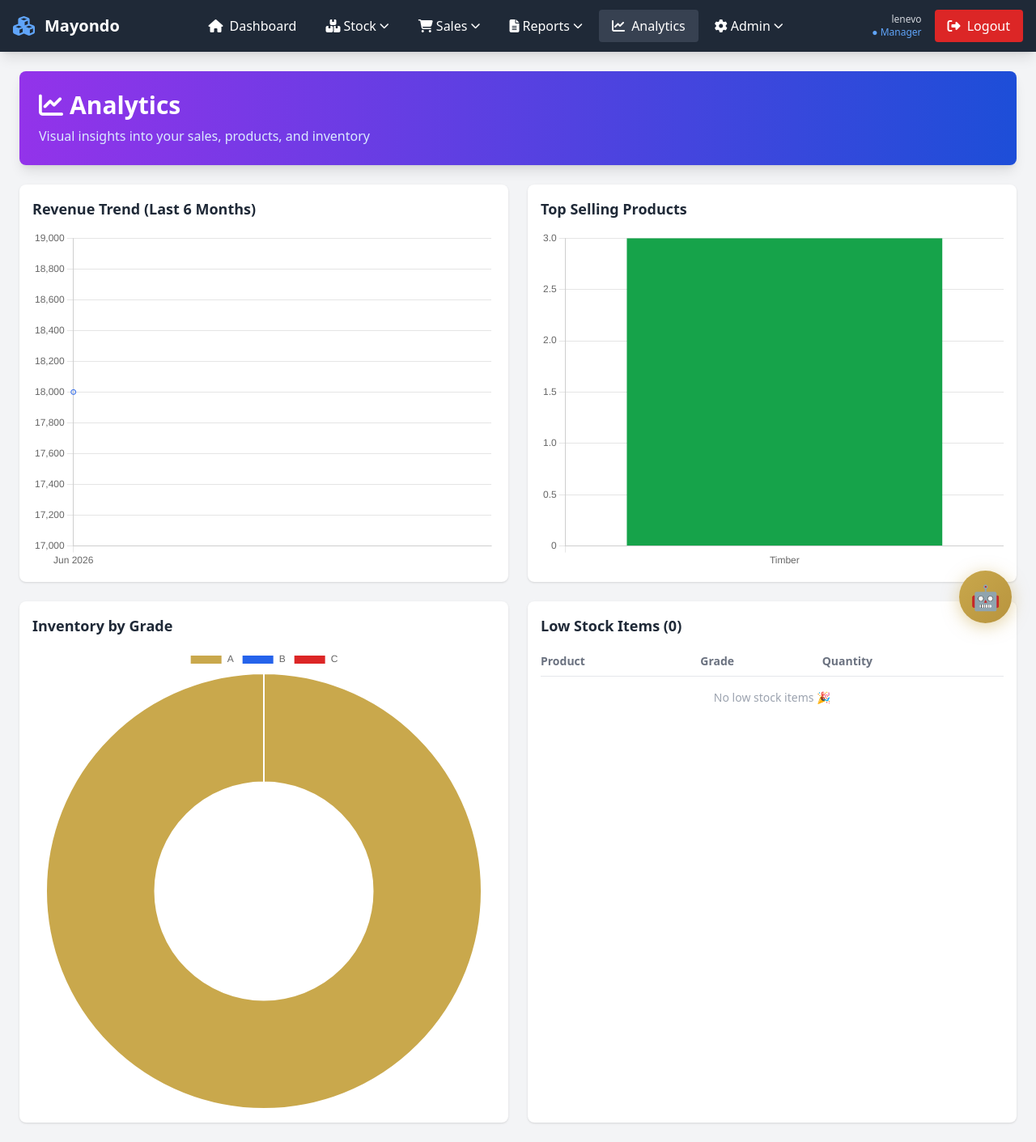
After one commit to Recho1/mayondoproject, a Django app: page /analytics/ in a window 1280 px wide. The commit adds this page. Shown: the whole page at 81% size. Run offline with Django 5.2, Linux system fonts and the light colour scheme; a user stored in the database is signed in; data comes from the database, SQL or seed files in the repository; some libraries are stand-ins or nearby versions.

Commit message:
Replace sidebar with top navbar (dropdown menus), add Analytics dashboard page

```diff
--- a/csepython/csepython/urls.py
+++ b/csepython/csepython/urls.py
@@ -7,7 +7,8 @@ from home.views import (
     dashboardpage, updateuser, sale_receipt, logoutpage,
     monthly_stock_report, allsalesreport,
     add_stock_page, add_sales_page,
-    delete_stock, delete_sale, delete_user
+    delete_stock, delete_sale, delete_user,
+    analytics_page
 )
 
 urlpatterns = [
@@ -19,6 +20,7 @@ urlpatterns = [
     path('login/', loginpage, name='login'),
     path('logout/', logoutpage, name='logout'),
     path('dashboard/', dashboardpage, name='dashboard'),
+    path('analytics/', analytics_page, name='analytics'),
     path('stock/', stockpage, name='stock'),
     path('allsales/', allsalespage, name='allsales'),
     path('allstock/', allstockpage, name='allstock'),
--- /dev/null
+++ b/csepython/home/templates/analytics.html
@@ -0,0 +1,105 @@
+{% extends "base_auth.html" %}
+{% load static %}
+
+{% block content %}
+<div class="space-y-6">
+    <div class="bg-gradient-to-r from-purple-600 to-blue-700 rounded-lg shadow-lg p-6 text-white">
+        <h1 class="text-3xl font-bold"><i class="fas fa-chart-line mr-2"></i>Analytics</h1>
+        <p class="text-blue-100 mt-2">Visual insights into your sales, products, and inventory</p>
+    </div>
+
+    <div class="grid grid-cols-1 lg:grid-cols-2 gap-6">
+        <div class="bg-white rounded-lg shadow p-4">
+            <h3 class="text-lg font-bold text-gray-800 mb-3">Revenue Trend (Last 6 Months)</h3>
+            <canvas id="revenueChart" height="220"></canvas>
+        </div>
+
+        <div class="bg-white rounded-lg shadow p-4">
+            <h3 class="text-lg font-bold text-gray-800 mb-3">Top Selling Products</h3>
+            <canvas id="productsChart" height="220"></canvas>
+        </div>
+
+        <div class="bg-white rounded-lg shadow p-4">
+            <h3 class="text-lg font-bold text-gray-800 mb-3">Inventory by Grade</h3>
+            <canvas id="gradeChart" height="220"></canvas>
+        </div>
+
+        <div class="bg-white rounded-lg shadow p-4">
+            <h3 class="text-lg font-bold text-gray-800 mb-3">Low Stock Items ({{ low_stock_count }})</h3>
+            <div class="overflow-y-auto max-h-72">
+                <table class="w-full text-sm">
+                    <thead>
+                        <tr class="text-left text-gray-500 border-b">
+                            <th class="py-2">Product</th>
+                            <th class="py-2">Grade</th>
+                            <th class="py-2">Quantity</th>
+                        </tr>
+                    </thead>
+                    <tbody>
+                        {% for item in low_stock_items %}
+                        <tr class="border-b">
+                            <td class="py-2">{{ item.productname }}</td>
+                            <td class="py-2">{{ item.quality }}</td>
+                            <td class="py-2 text-red-600 font-bold">{{ item.quantity }}</td>
+                        </tr>
+                        {% empty %}
+                        <tr><td colspan="3" class="py-4 text-center text-gray-400">No low stock items 🎉</td></tr>
+                        {% endfor %}
+                    </tbody>
+                </table>
+            </div>
+        </div>
+    </div>
+</div>
+
+<script src="https://cdnjs.cloudflare.com/ajax/libs/Chart.js/4.4.1/chart.umd.min.js"></script>
+<script>
+    const revenueLabels = {{ revenue_labels|safe }};
+    const revenueValues = {{ revenue_values|safe }};
+    const productLabels = {{ product_labels|safe }};
+    const productValues = {{ product_values|safe }};
+    const gradeLabels = {{ grade_labels|safe }};
+    const gradeValues = {{ grade_values|safe }};
+
+    new Chart(document.getElementById('revenueChart'), {
+        type: 'line',
+        data: {
+            labels: revenueLabels,
+            datasets: [{
+                label: 'Revenue (UGX)',
+                data: revenueValues,
+                borderColor: '#2563eb',
+                backgroundColor: 'rgba(37, 99, 235, 0.1)',
+                tension: 0.3,
+                fill: true
+            }]
+        },
+        options: { responsive: true, plugins: { legend: { display: false } } }
+    });
+
+    new Chart(document.getElementById('productsChart'), {
+        type: 'bar',
+        data: {
+            labels: productLabels,
+            datasets: [{
+                label: 'Units Sold',
+                data: productValues,
+                backgroundColor: '#16a34a'
+            }]
+        },
+        options: { responsive: true, plugins: { legend: { display: false } } }
+    });
+
+    new Chart(document.getElementById('gradeChart'), {
+        type: 'doughnut',
+        data: {
+            labels: gradeLabels,
+            datasets: [{
+                data: gradeValues,
+                backgroundColor: ['#c9a84c', '#2563eb', '#dc2626']
+            }]
+        },
+        options: { responsive: true }
+    });
+</script>
+{% endblock %}
--- a/csepython/home/templates/base_auth.html
+++ b/csepython/home/templates/base_auth.html
@@ -17,87 +17,30 @@
             overflow-x: hidden;
             background: #f3f4f6;
         }
-
-        /* Sidebar */
-        #sidebar {
-            position: fixed;
-            top: 0;
-            left: 0;
-            height: 100vh;
-            z-index: 50;
-            overflow: hidden;
-            background: #1f2937;
-            width: 256px;
-            transition: width 0.3s cubic-bezier(0.4, 0, 0.2, 1);
+        #mainContent {
+            width: 100%;
+            background: #f3f4f6;
+            padding-top: 1.5rem;
         }
-        #sidebar:hover {
-            overflow-y: auto;
-        }
-        #sidebar.collapsed {
-            width: 64px;
-        }
-
-        /* Main Content */
-        #mainContent {
-            margin-left: 256px;
-            min-height: 100vh;
-            background: #f3f4f6;
-            transition: margin-left 0.3s cubic-bezier(0.4, 0, 0.2, 1);
-            width: auto;
-        }
-        #mainContent.expanded {
-            margin-left: 64px;
-        }
-
-        /* Mobile */
-        @media (max-width: 768px) {
-            #sidebar {
-                transform: translateX(-100%);
-                transition: transform 0.3s ease;
-                width: 280px !important;
-            }
-            #sidebar.mobile-open {
-                transform: translateX(0);
-            }
-            #mainContent {
-                margin-left: 0 !important;
-            }
-            .mobile-overlay {
-                display: none;
-                position: fixed;
-                inset: 0;
-                background: rgba(0,0,0,0.5);
-                z-index: 40;
-            }
-            .mobile-overlay.show {
-                display: block;
-            }
-        }
-
         .container-custom {
             max-width: 100%;
-            padding: 1.5rem;
+            padding: 0 1.5rem 1.5rem;
+        }
+        .nav-dropdown {
+            position: absolute;
+            top: 100%;
+            left: 0;
+            min-width: 200px;
+            background: #1f2937;
+            border-radius: 0 0 8px 8px;
+            box-shadow: 0 10px 25px rgba(0,0,0,0.3);
+            z-index: 60;
         }
     </style>
 </head>
 <body>
-    <!-- Sidebar -->
-    <div id="sidebar">
-        {% include "sidebar.html" %}
-    </div>
+    {% include "navbar.html" %}
 
-    <!-- Mobile overlay -->
-    <div id="mobileOverlay" class="mobile-overlay" onclick="closeMobileSidebar()"></div>
-
-    <!-- Mobile menu toggle -->
-    <div class="lg:hidden bg-gray-800 text-white p-4 flex justify-between items-center">
-        <h1 class="text-xl font-bold">Mayondo</h1>
-        <button onclick="toggleMobileSidebar()" class="text-white focus:outline-none">
-            <i class="fas fa-bars text-2xl"></i>
-        </button>
-    </div>
-
-    <!-- Main Content -->
     <div id="mainContent">
         <div class="container-custom mx-auto">
             {% block content %}
@@ -105,92 +48,8 @@
         </div>
     </div>
 
-    <!-- CHAT WIDGET - MANAGERS ONLY -->
     {% if user.is_authenticated and user.profile.role == "manager" %}
         {% include "chat_widget.html" %}
     {% endif %}
-
-    <script>
-        // Toggle sidebar collapse
-        function toggleSidebar() {
-            const sidebar = document.getElementById('sidebar');
-            const mainContent = document.getElementById('mainContent');
-            const isCollapsed = sidebar.classList.toggle('collapsed');
-            mainContent.classList.toggle('expanded');
-
-            localStorage.setItem('sidebarCollapsed', isCollapsed ? 'true' : 'false');
-
-            const icon = document.getElementById('toggleIcon');
-            if (icon) {
-                icon.className = isCollapsed ? 'fas fa-chevron-right text-xl' : 'fas fa-chevron-left text-xl';
-            }
-
-            const navTexts = document.querySelectorAll('.nav-text');
-            navTexts.forEach(el => {
-                el.style.display = isCollapsed ? 'none' : 'inline';
-            });
-
-            const sidebarTitle = document.getElementById('sidebarTitle');
-            if (sidebarTitle) {
-                sidebarTitle.style.display = isCollapsed ? 'none' : 'block';
-            }
-        }
-
-        function toggleMobileSidebar() {
-            document.getElementById('sidebar').classList.toggle('mobile-open');
-            document.getElementById('mobileOverlay').classList.toggle('show');
-        }
-
-        function closeMobileSidebar() {
-            document.getElementById('sidebar').classList.remove('mobile-open');
-            document.getElementById('mobileOverlay').classList.remove('show');
-        }
-
-        document.addEventListener('DOMContentLoaded', function() {
-            const isCollapsed = localStorage.getItem('sidebarCollapsed') === 'true';
-            const sidebar = document.getElementById('sidebar');
-            const mainContent = document.getElementById('mainContent');
-
-            if (isCollapsed && window.innerWidth > 768) {
-                sidebar.classList.add('collapsed');
-                mainContent.classList.add('expanded');
-
-                const icon = document.getElementById('toggleIcon');
-                if (icon) {
-                    icon.className = 'fas fa-chevron-right text-xl';
-                }
-
-                const navTexts = document.querySelectorAll('.nav-text');
-                navTexts.forEach(el => {
-                    el.style.display = 'none';
-                });
-
-                const sidebarTitle = document.getElementById('sidebarTitle');
-                if (sidebarTitle) {
-                    sidebarTitle.style.display = 'none';
-                }
-            }
-        });
-
-        window.addEventListener('resize', function() {
-            const sidebar = document.getElementById('sidebar');
-            const mainContent = document.getElementById('mainContent');
-
-            if (window.innerWidth > 768) {
-                sidebar.style.transform = '';
-                const isCollapsed = localStorage.getItem('sidebarCollapsed') === 'true';
-                if (isCollapsed) {
-                    sidebar.classList.add('collapsed');
-                    mainContent.classList.add('expanded');
-                } else {
-                    sidebar.classList.remove('collapsed');
-                    mainContent.classList.remove('expanded');
-                }
-            } else {
-                mainContent.classList.remove('expanded');
-                sidebar.classList.remove('collapsed');
-            }
-        });
-    </script>
 </body>
 </html>
--- /dev/null
+++ b/csepython/home/templates/navbar.html
@@ -0,0 +1,136 @@
+{% load static %}
+<nav class="bg-gray-800 text-white sticky top-0 z-50 shadow-lg">
+    <div class="max-w-full px-4">
+        <div class="flex items-center justify-between h-16">
+            <div class="flex items-center space-x-3 flex-shrink-0">
+                <i class="fas fa-cubes text-2xl text-blue-400"></i>
+                <span class="text-xl font-bold whitespace-nowrap">Mayondo</span>
+            </div>
+
+            <div class="hidden lg:flex items-center space-x-1">
+                {% if is_manager %}
+                <a href="{% url 'dashboard' %}" class="px-4 py-2 rounded hover:bg-gray-700 transition {% if request.path == '/dashboard/' %}bg-gray-700{% endif %}">
+                    <i class="fas fa-home mr-1"></i> Dashboard
+                </a>
+                <div class="relative nav-item">
+                    <button onclick="toggleDropdown('stockDropdown')" class="px-4 py-2 rounded hover:bg-gray-700 transition flex items-center">
+                        <i class="fas fa-boxes mr-1"></i> Stock <i class="fas fa-chevron-down ml-1 text-xs"></i>
+                    </button>
+                    <div id="stockDropdown" class="nav-dropdown hidden">
+                        <a href="{% url 'stock' %}" class="block px-4 py-3 hover:bg-gray-700 transition"><i class="fas fa-boxes w-5"></i> Stock</a>
+                        <a href="{% url 'add_stock' %}" class="block px-4 py-3 hover:bg-gray-700 transition"><i class="fas fa-plus-circle w-5"></i> Add Stock</a>
+                        <a href="{% url 'allstock' %}" class="block px-4 py-3 hover:bg-gray-700 transition"><i class="fas fa-list w-5"></i> All Stock</a>
+                    </div>
+                </div>
+                {% endif %}
+
+                <div class="relative nav-item">
+                    <button onclick="toggleDropdown('salesDropdown')" class="px-4 py-2 rounded hover:bg-gray-700 transition flex items-center">
+                        <i class="fas fa-shopping-cart mr-1"></i> Sales <i class="fas fa-chevron-down ml-1 text-xs"></i>
+                    </button>
+                    <div id="salesDropdown" class="nav-dropdown hidden">
+                        <a href="{% url 'sales' %}" class="block px-4 py-3 hover:bg-gray-700 transition"><i class="fas fa-shopping-cart w-5"></i> Sales</a>
+                        <a href="{% url 'add_sales' %}" class="block px-4 py-3 hover:bg-gray-700 transition"><i class="fas fa-plus-circle w-5"></i> Add Sale</a>
+                        <a href="{% url 'allsales' %}" class="block px-4 py-3 hover:bg-gray-700 transition"><i class="fas fa-list w-5"></i> All Sales</a>
+                    </div>
+                </div>
+
+                {% if is_manager %}
+                <div class="relative nav-item">
+                    <button onclick="toggleDropdown('reportsDropdown')" class="px-4 py-2 rounded hover:bg-gray-700 transition flex items-center">
+                        <i class="fas fa-file-alt mr-1"></i> Reports <i class="fas fa-chevron-down ml-1 text-xs"></i>
+                    </button>
+                    <div id="reportsDropdown" class="nav-dropdown hidden">
+                        <a href="{% url 'monthly_stock_report' %}" class="block px-4 py-3 hover:bg-gray-700 transition"><i class="fas fa-file-alt w-5"></i> Stock Report</a>
+                        <a href="{% url 'salesreport' %}" class="block px-4 py-3 hover:bg-gray-700 transition"><i class="fas fa-chart-bar w-5"></i> Sales Report</a>
+                    </div>
+                </div>
+
+                <a href="{% url 'analytics' %}" class="px-4 py-2 rounded hover:bg-gray-700 transition {% if request.path == '/analytics/' %}bg-gray-700{% endif %}">
+                    <i class="fas fa-chart-line mr-1"></i> Analytics
+                </a>
+
+                <div class="relative nav-item">
+                    <button onclick="toggleDropdown('adminDropdown')" class="px-4 py-2 rounded hover:bg-gray-700 transition flex items-center">
+                        <i class="fas fa-cog mr-1"></i> Admin <i class="fas fa-chevron-down ml-1 text-xs"></i>
+                    </button>
+                    <div id="adminDropdown" class="nav-dropdown hidden">
+                        <a href="{% url 'allusers' %}" class="block px-4 py-3 hover:bg-gray-700 transition"><i class="fas fa-users w-5"></i> Users</a>
+                        <a href="/admin/" target="_blank" class="block px-4 py-3 hover:bg-gray-700 transition"><i class="fas fa-cog w-5"></i> Admin Panel</a>
+                    </div>
+                </div>
+                {% endif %}
+            </div>
+
+            <div class="hidden lg:flex items-center space-x-4">
+                <div class="text-right text-xs">
+                    <p class="text-gray-300">{{ user.username }}</p>
+                    <p>
+                        {% if is_manager %}
+                        <span class="text-blue-400">● Manager</span>
+                        {% else %}
+                        <span class="text-green-400">● Sales Agent</span>
+                        {% endif %}
+                    </p>
+                </div>
+                <a href="{% url 'logout' %}" class="px-4 py-2 rounded bg-red-600 hover:bg-red-700 transition">
+                    <i class="fas fa-sign-out-alt mr-1"></i> Logout
+                </a>
+            </div>
+
+            <button onclick="toggleMobileNav()" class="lg:hidden text-white focus:outline-none">
+                <i class="fas fa-bars text-2xl"></i>
+            </button>
+        </div>
+    </div>
+
+    <div id="mobileNavPanel" class="hidden lg:hidden bg-gray-900 px-4 py-3 space-y-1">
+        {% if is_manager %}
+        <a href="{% url 'dashboard' %}" class="block px-3 py-2 rounded hover:bg-gray-700"><i class="fas fa-home w-5"></i> Dashboard</a>
+        <p class="text-xs text-gray-400 uppercase px-3 pt-2">Stock</p>
+        <a href="{% url 'stock' %}" class="block px-3 py-2 rounded hover:bg-gray-700 pl-6"><i class="fas fa-boxes w-5"></i> Stock</a>
+        <a href="{% url 'add_stock' %}" class="block px-3 py-2 rounded hover:bg-gray-700 pl-6"><i class="fas fa-plus-circle w-5"></i> Add Stock</a>
+        <a href="{% url 'allstock' %}" class="block px-3 py-2 rounded hover:bg-gray-700 pl-6"><i class="fas fa-list w-5"></i> All Stock</a>
+        {% endif %}
+
+        <p class="text-xs text-gray-400 uppercase px-3 pt-2">Sales</p>
+        <a href="{% url 'sales' %}" class="block px-3 py-2 rounded hover:bg-gray-700 pl-6"><i class="fas fa-shopping-cart w-5"></i> Sales</a>
+        <a href="{% url 'add_sales' %}" class="block px-3 py-2 rounded hover:bg-gray-700 pl-6"><i class="fas fa-plus-circle w-5"></i> Add Sale</a>
+        <a href="{% url 'allsales' %}" class="block px-3 py-2 rounded hover:bg-gray-700 pl-6"><i class="fas fa-list w-5"></i> All Sales</a>
+
+        {% if is_manager %}
+        <p class="text-xs text-gray-400 uppercase px-3 pt-2">Reports</p>
+        <a href="{% url 'monthly_stock_report' %}" class="block px-3 py-2 rounded hover:bg-gray-700 pl-6"><i class="fas fa-file-alt w-5"></i> Stock Report</a>
+        <a href="{% url 'salesreport' %}" class="block px-3 py-2 rounded hover:bg-gray-700 pl-6"><i class="fas fa-chart-bar w-5"></i> Sales Report</a>
+        <a href="{% url 'analytics' %}" class="block px-3 py-2 rounded hover:bg-gray-700 pl-6"><i class="fas fa-chart-line w-5"></i> Analytics</a>
+
+        <p class="text-xs text-gray-400 uppercase px-3 pt-2">Admin</p>
+        <a href="{% url 'allusers' %}" class="block px-3 py-2 rounded hover:bg-gray-700 pl-6"><i class="fas fa-users w-5"></i> Users</a>
+        <a href="/admin/" target="_blank" class="block px-3 py-2 rounded hover:bg-gray-700 pl-6"><i class="fas fa-cog w-5"></i> Admin Panel</a>
+        {% endif %}
+
+        <div class="border-t border-gray-700 mt-2 pt-2">
+            <p class="px-3 text-xs text-gray-400">Logged in as: {{ user.username }}</p>
+            <a href="{% url 'logout' %}" class="block px-3 py-2 rounded hover:bg-red-600 mt-1"><i class="fas fa-sign-out-alt w-5"></i> Logout</a>
+        </div>
+    </div>
+</nav>
+
+<script>
+    function toggleDropdown(id) {
+        document.querySelectorAll('.nav-dropdown').forEach(function(d) {
+            if (d.id !== id) d.classList.add('hidden');
+        });
+        document.getElementById(id).classList.toggle('hidden');
+    }
+    document.addEventListener('click', function(e) {
+        if (!e.target.closest('.nav-item')) {
+            document.querySelectorAll('.nav-dropdown').forEach(function(d) {
+                d.classList.add('hidden');
+            });
+        }
+    });
+    function toggleMobileNav() {
+        document.getElementById('mobileNavPanel').classList.toggle('hidden');
+    }
+</script>
--- a/csepython/home/views.py
+++ b/csepython/home/views.py
@@ -4,6 +4,7 @@ from django.contrib.auth.models import User
 from django.contrib.auth.decorators import login_required
 from django.http import HttpResponse, JsonResponse
 from django.db.models import Sum, Count, Q
+from django.db.models.functions import TruncMonth
 from django.core.paginator import Paginator
 from .models import Stock, Sales, Profile
 from datetime import datetime, date, timedelta
@@ -429,3 +430,47 @@ def delete_user(request, user_id):
     user = get_object_or_404(User, id=user_id)
     user.delete()
     return redirect('/allusers/')
+
+
+def analytics_page(request):
+    if not is_manager(request.user):
+        return redirect('/sales/')
+
+    six_months_ago = date.today() - timedelta(days=180)
+    monthly_revenue = (
+        Sales.objects.filter(date__gte=six_months_ago)
+        .annotate(month=TruncMonth('date'))
+        .values('month')
+        .annotate(total=Sum('totalprice'))
+        .order_by('month')
+    )
+    revenue_labels = [m['month'].strftime('%b %Y') for m in monthly_revenue if m['month']]
+    revenue_values = [float(m['total'] or 0) for m in monthly_revenue if m['month']]
+
+    top_products = (
+        Sales.objects.values('productname__productname')
+        .annotate(total_sold=Sum('quantity'), total_revenue=Sum('totalprice'))
+        .order_by('-total_sold')[:5]
+    )
+    product_labels = [p['productname__productname'] or 'Unknown' for p in top_products]
+    product_values = [p['total_sold'] or 0 for p in top_products]
+
+    grade_counts = {}
+    for grade in ['A', 'B', 'C']:
+        grade_counts[grade] = Stock.objects.filter(quality=grade).count()
+
+    low_stock_items = Stock.objects.filter(quantity__lt=10).order_by('quantity')
+
+    context = {
+        'user': request.user,
+        'is_manager': True,
+        'revenue_labels': json.dumps(revenue_labels),
+        'revenue_values': json.dumps(revenue_values),
+        'product_labels': json.dumps(product_labels),
+        'product_values': json.dumps(product_values),
+        'grade_labels': json.dumps(list(grade_counts.keys())),
+        'grade_values': json.dumps(list(grade_counts.values())),
+        'low_stock_items': low_stock_items,
+        'low_stock_count': low_stock_items.count(),
+    }
+    return render(request, 'analytics.html', context)
```
